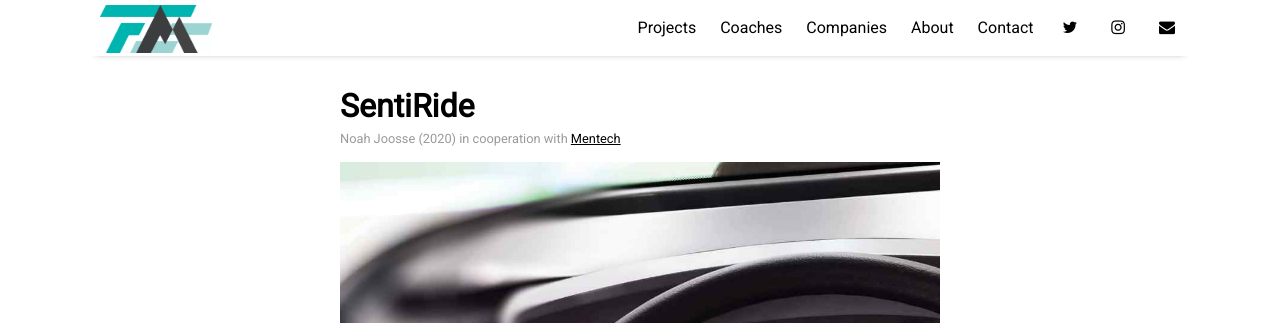
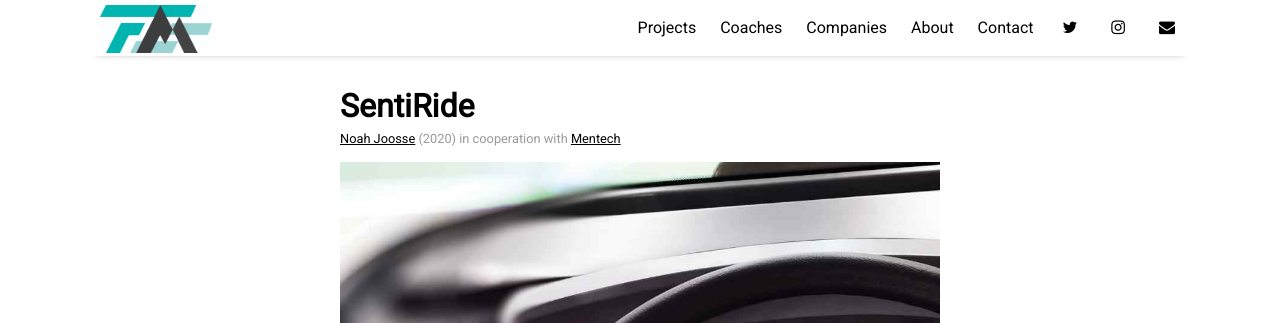
Before and after one commit to bazilinskyy/mobility-squad, a Jekyll site: the page built from _posts/2020-01-01-sentiride.md, in a window 1280 px wide and 900 px high. Shown: the top 323 px of the window. Built offline with Jekyll 4.4.1, drawn with Linux system fonts in a browser that asks for light colours; nearby versions of some CDN libraries; comment, search, counter and statistics services are not loaded; part of the change alters nothing that is shown.

```diff
--- a/_posts/2020-01-01-sentiride.md
+++ b/_posts/2020-01-01-sentiride.md
@@ -4,6 +4,7 @@ year: 2020
 title: "SentiRide"
 authors:
   - name: Noah Joosse
+    website: https://www.linkedin.com/in/noah-hartkamp-joosse-424470168/?originalSubdomain=nl
 coaches:
   - name: na
 categories: project
```
